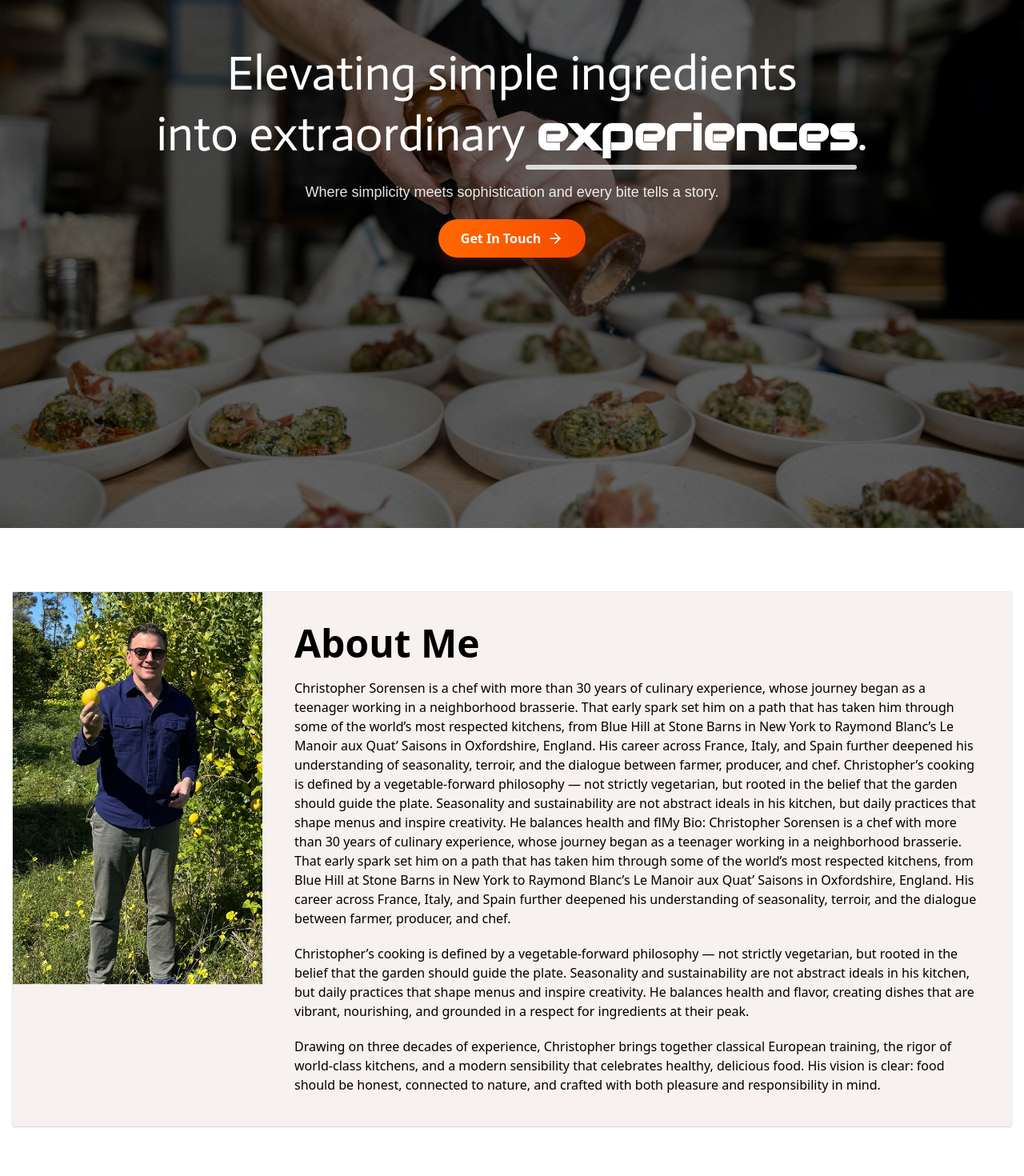
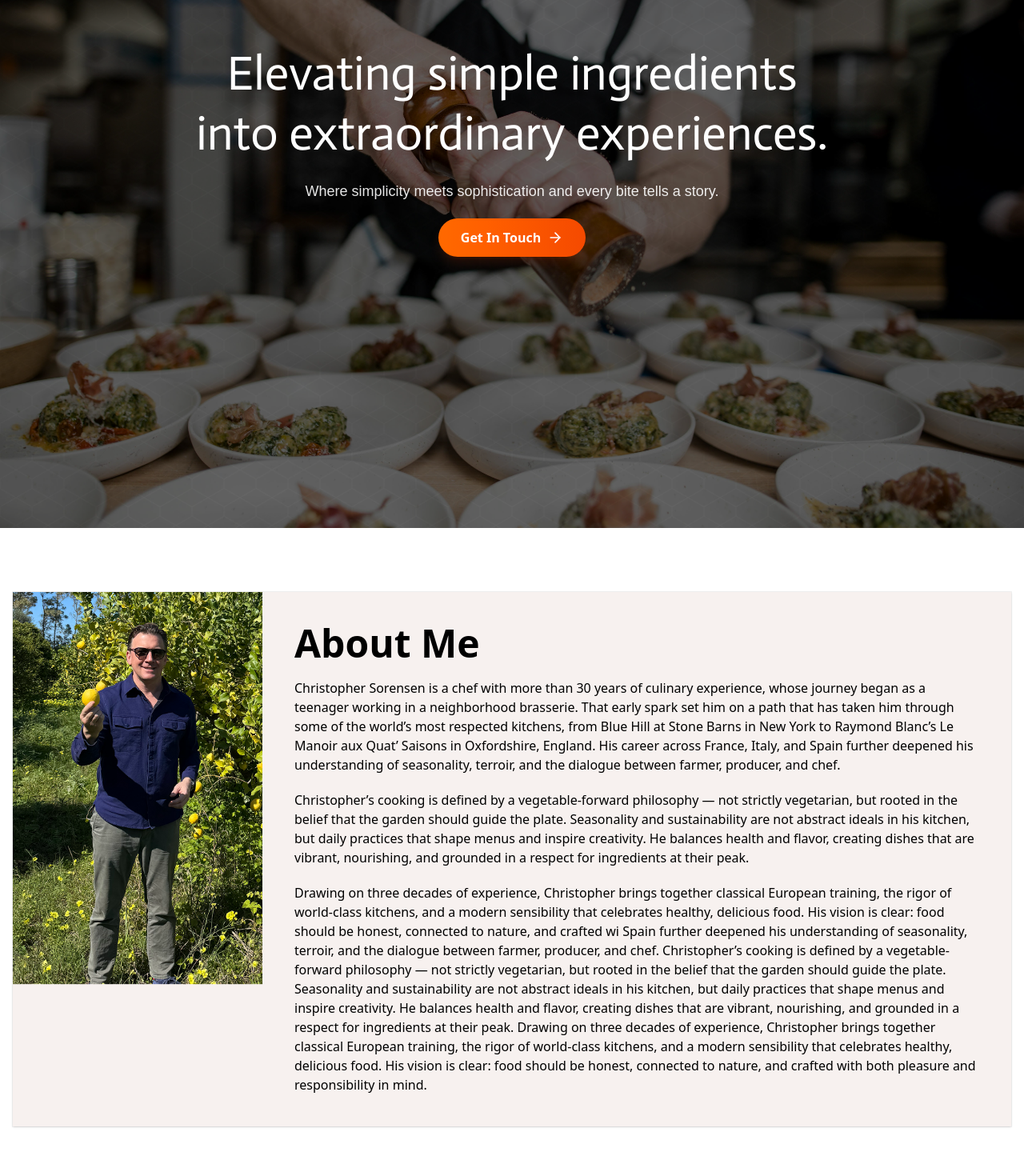
Before and after one commit to TAIJULAMAN/Christopher-Sorensen-Portfolio, a React (Vite) app: page / in a window 1280 px wide. Shown: the part 140-1610 px from the top of the page at 80% size. Built offline with nearby package versions, Linux system fonts and the light colour scheme.

Commit message:
refactor(hero,about me.about us,map)- Hero Section – Text decoration updated.
About Us Section – Phone number needed.

About Me Section – Content updated.

Map – Location updated.

Where Flavor Meets Art Section – Images updated and new related image added.

```diff
--- a/src/components/AboutMe/AboutMe.jsx
+++ b/src/components/AboutMe/AboutMe.jsx
@@ -28,20 +28,6 @@ export default function AboutMe() {
                   to Raymond Blanc’s Le Manoir aux Quat’ Saisons in Oxfordshire,
                   England. His career across France, Italy, and Spain further
                   deepened his understanding of seasonality, terroir, and the
-                  dialogue between farmer, producer, and chef. Christopher’s
-                  cooking is defined by a vegetable-forward philosophy — not
-                  strictly vegetarian, but rooted in the belief that the garden
-                  should guide the plate. Seasonality and sustainability are not
-                  abstract ideals in his kitchen, but daily practices that shape
-                  menus and inspire creativity. He balances health and flMy Bio:
-                  Christopher Sorensen is a chef with more than 30 years of
-                  culinary experience, whose journey began as a teenager working
-                  in a neighborhood brasserie. That early spark set him on a
-                  path that has taken him through some of the world’s most
-                  respected kitchens, from Blue Hill at Stone Barns in New York
-                  to Raymond Blanc’s Le Manoir aux Quat’ Saisons in Oxfordshire,
-                  England. His career across France, Italy, and Spain further
-                  deepened his understanding of seasonality, terroir, and the
                   dialogue between farmer, producer, and chef.
                 </p>
                 <p>
@@ -59,19 +45,23 @@ export default function AboutMe() {
                   together classical European training, the rigor of world-class
                   kitchens, and a modern sensibility that celebrates healthy,
                   delicious food. His vision is clear: food should be honest,
-                  connected to nature, and crafted with both pleasure and
-                  responsibility in mind.
+                  connected to nature, and crafted wi Spain further deepened his
+                  understanding of seasonality, terroir, and the dialogue
+                  between farmer, producer, and chef. Christopher’s cooking is
+                  defined by a vegetable-forward philosophy — not strictly
+                  vegetarian, but rooted in the belief that the garden should
+                  guide the plate. Seasonality and sustainability are not
+                  abstract ideals in his kitchen, but daily practices that shape
+                  menus and inspire creativity. He balances health and flavor,
+                  creating dishes that are vibrant, nourishing, and grounded in
+                  a respect for ingredients at their peak. Drawing on three
+                  decades of experience, Christopher brings together classical
+                  European training, the rigor of world-class kitchens, and a
+                  modern sensibility that celebrates healthy, delicious food.
+                  His vision is clear: food should be honest, connected to
+                  nature, and crafted with both pleasure and responsibility in
+                  mind.
                 </p>
-                {/* <p>
-                  avor, creating dishes that are vibrant, nourishing, and
-                  grounded in a respect for ingredients at their peak. Drawing
-                  on three decades of experience, Christopher brings together
-                  classical European training, the rigor of world-class
-                  kitchens, and a modern sensibility that celebrates healthy,
-                  delicious food. His vision is clear: food should be honest,
-                  connected to nature, and crafted with both pleasure and
-                  responsibility in mind.
-                </p> */}
               </div>
             </div>
           </div>
--- a/src/components/ContactMe/ContactMe.jsx
+++ b/src/components/ContactMe/ContactMe.jsx
@@ -64,7 +64,7 @@ export default function ContactMe() {
             <div className="rounded-md overflow-hidden ring-1 ring-white/10">
               <iframe
                 title="Map"
-                src="https://www.openstreetmap.org/export/embed.html?bbox=-0.128%2C51.507%2C-0.087%2C51.525&layer=mapnik"
+                src="https://www.openstreetmap.org/export/embed.html?bbox=-74.25909%2C40.477399%2C-73.700272%2C40.916178&layer=mapnik&marker=40.7128%2C-74.0060"
                 className="w-full h-36"
                 loading="lazy"
               />
@@ -73,10 +73,10 @@ export default function ContactMe() {
           {/* Email */}
           <div className="mt-8">
             <h4 className="text-xl font-bold text-[#111827]/80 fredoka">
-              Email
+              Phone Number
             </h4>
             <p className="mt-2 space-y-1 text-base text-[#111827] fredoka">
-              christophersoren@gmail.com
+              +8801722222222
             </p>
           </div>
         </div>
--- a/src/components/Hero/Hero.jsx
+++ b/src/components/Hero/Hero.jsx
@@ -50,8 +50,8 @@ export default function Hero() {
             into extraordinary
             <span className="relative whitespace-nowrap">
               {" "}
-              <span className="font-extrabold audiowide">experiences</span>
-              <span className="absolute left-0 -bottom-1 sm:-bottom-2 w-full h-[3px] sm:h-[4px] md:h-[6px] bg-white/80 rounded" />
+              <span className="">experiences</span>
+              {/* <span className="absolute left-0 -bottom-1 sm:-bottom-2 w-full h-[3px] sm:h-[4px] md:h-[6px] bg-white/80 rounded" /> */}
             </span>
             .
           </h1>
--- a/src/components/Works/Works.jsx
+++ b/src/components/Works/Works.jsx
@@ -19,7 +19,7 @@ const works = [
   {
     title: "Mediterranean Diet",
     caption: "Meat and fish have their place on the plate as well.",
-    img: "/fish.jpg",
+    img: "/meal.jpg",
   },
 ];
 
```
Also changed, not shown: public/meal.jpg (added).
